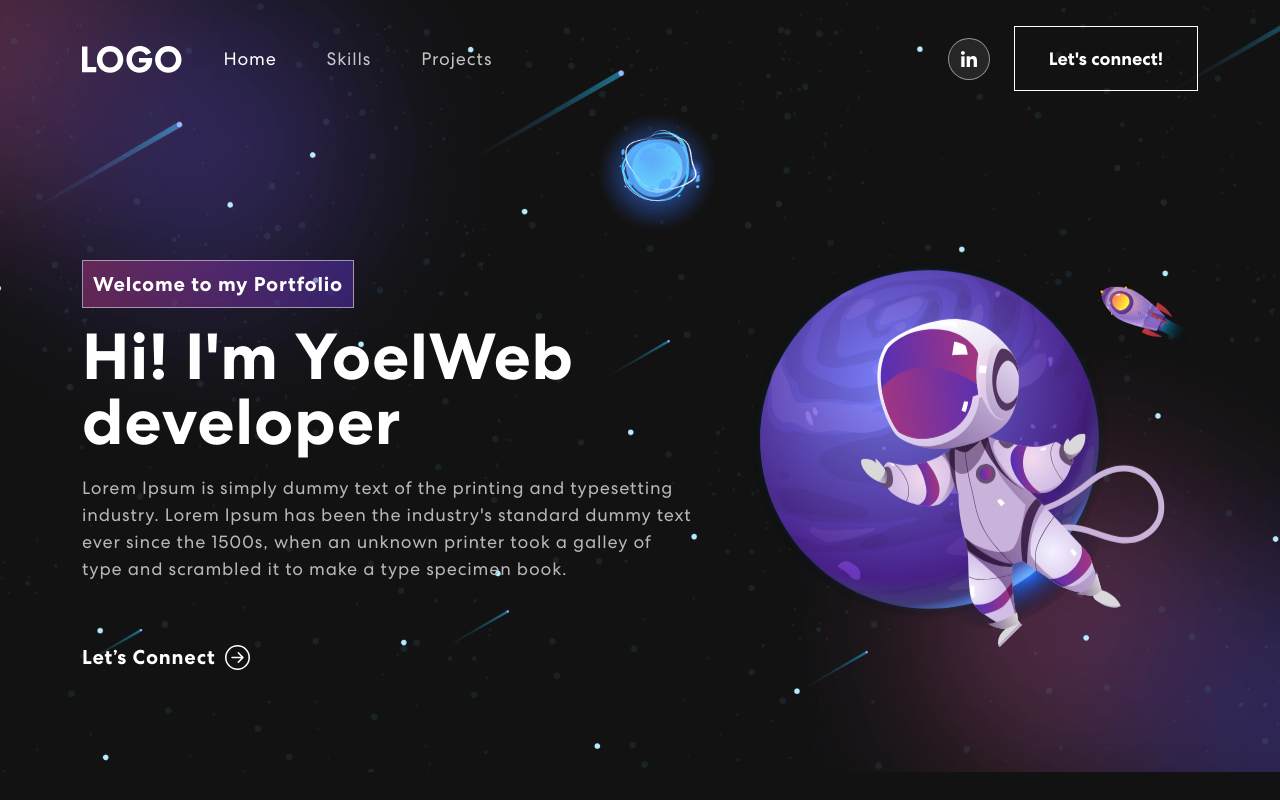
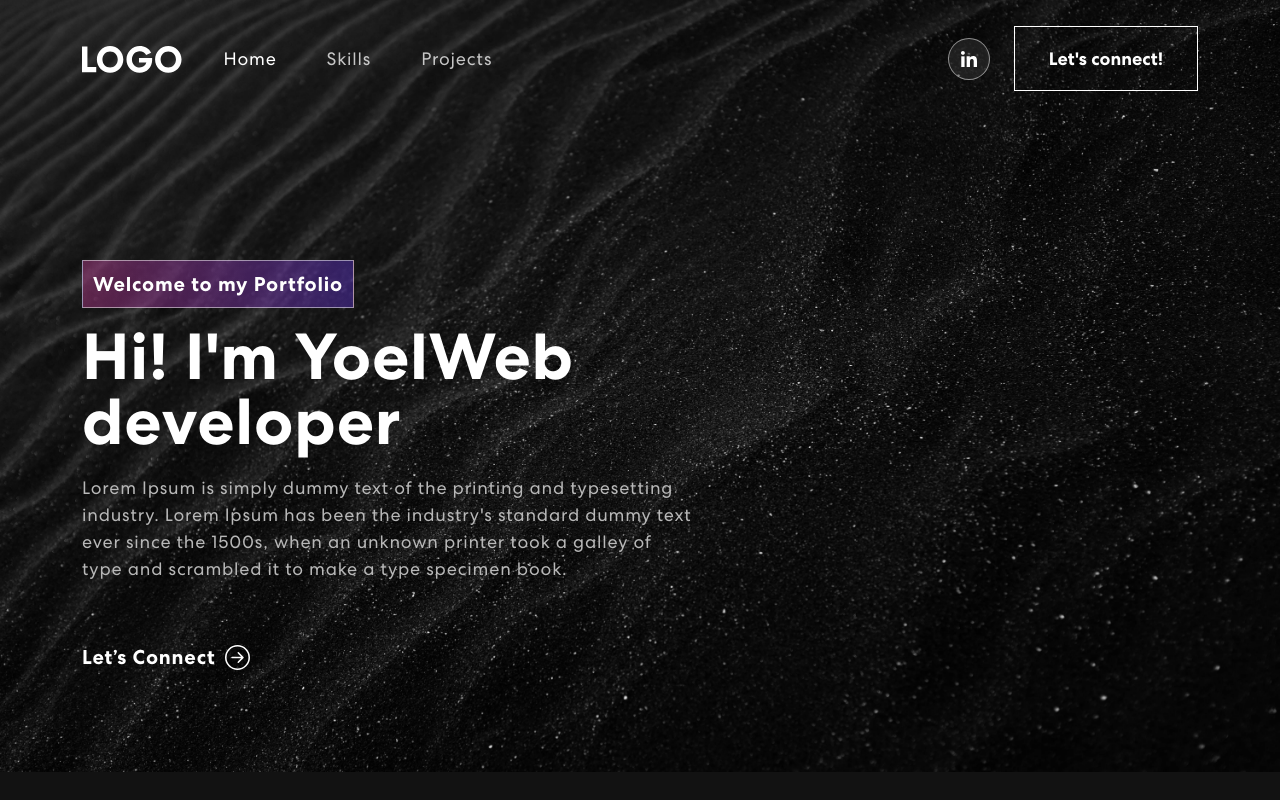
Before and after one commit to yoesk8/react-portfolio, a React (Create React App) app in the folder portfolio-react/: page / in a window 1280 px wide. Built offline with nearby package versions, Linux system fonts and the light colour scheme.

Commit message:
Changes background image and removes animation

```diff
--- a/portfolio-react/src/App.css
+++ b/portfolio-react/src/App.css
@@ -234,7 +234,7 @@ nav.navbar .navbar-toggler[aria-expanded="true"] .navbar-toggler-icon {
 .banner {
   margin-top: 0;
   padding: 260px 0 100px 0;
-  background-image: url('./assets/img/banner-bg.png');
+  background-image: url('./assets/img/pexels-adrien-olichon-2387793.jpg');
   background-position: top center;
   background-size: cover;
   background-repeat: no-repeat;
--- a/portfolio-react/src/components/Banner.js
+++ b/portfolio-react/src/components/Banner.js
@@ -15,7 +15,7 @@ const Banner = () => {
                   <button onClick={() => console.log('connect')}>Let’s Connect <ArrowRightCircle size={25} /></button>
                 </Col>
                 <Col xs={12} md={6} xl={5}>
-                  <img src={headerImg} alt="Header Img"/>
+                  {/* <img src={headerImg} alt="Header Img"/> */}
           </Col>
             </Row>
         </Container>
```
Also changed, not shown: portfolio-react/src/assets/img/pexels-adrien-olichon-2387793.jpg (added).
